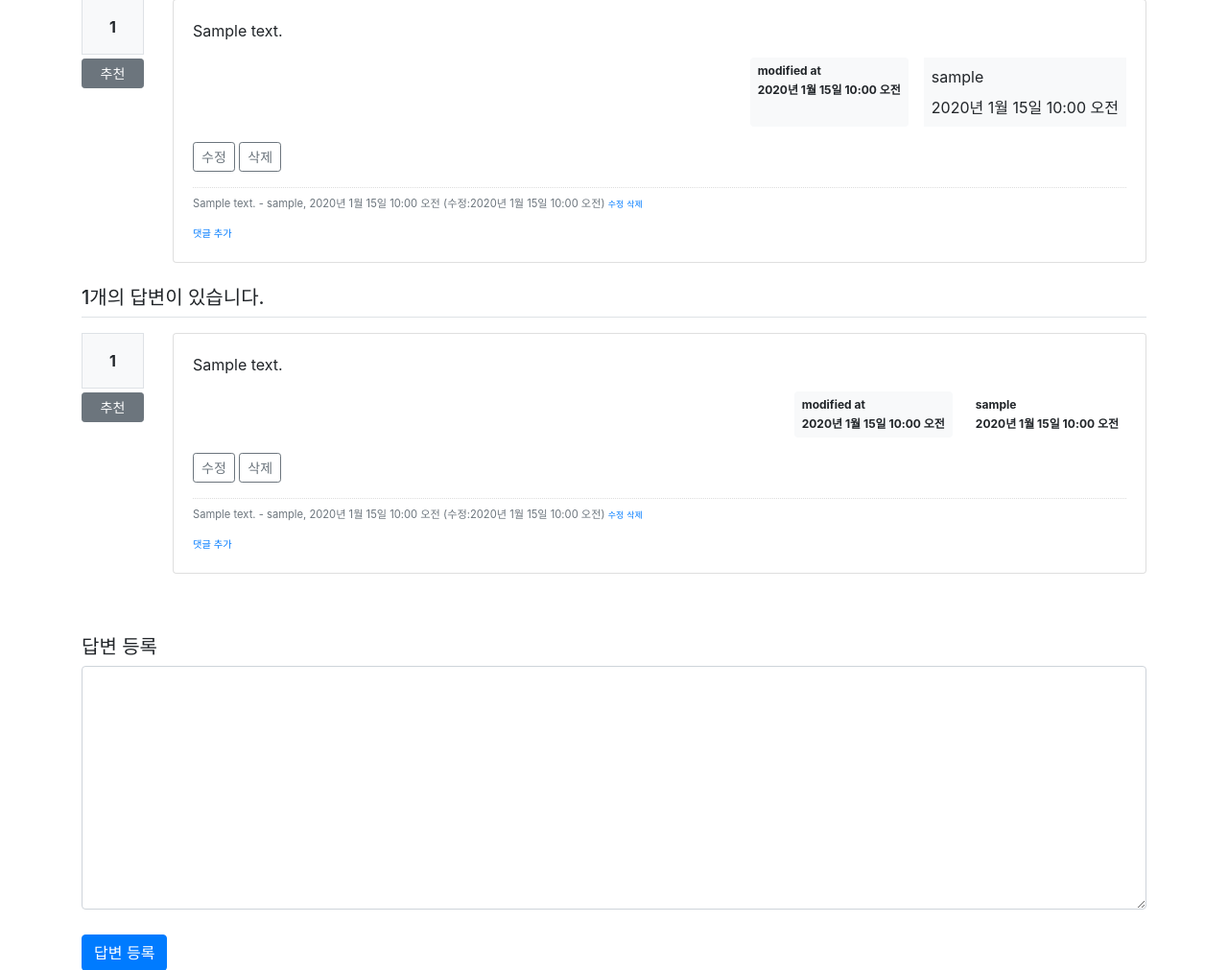
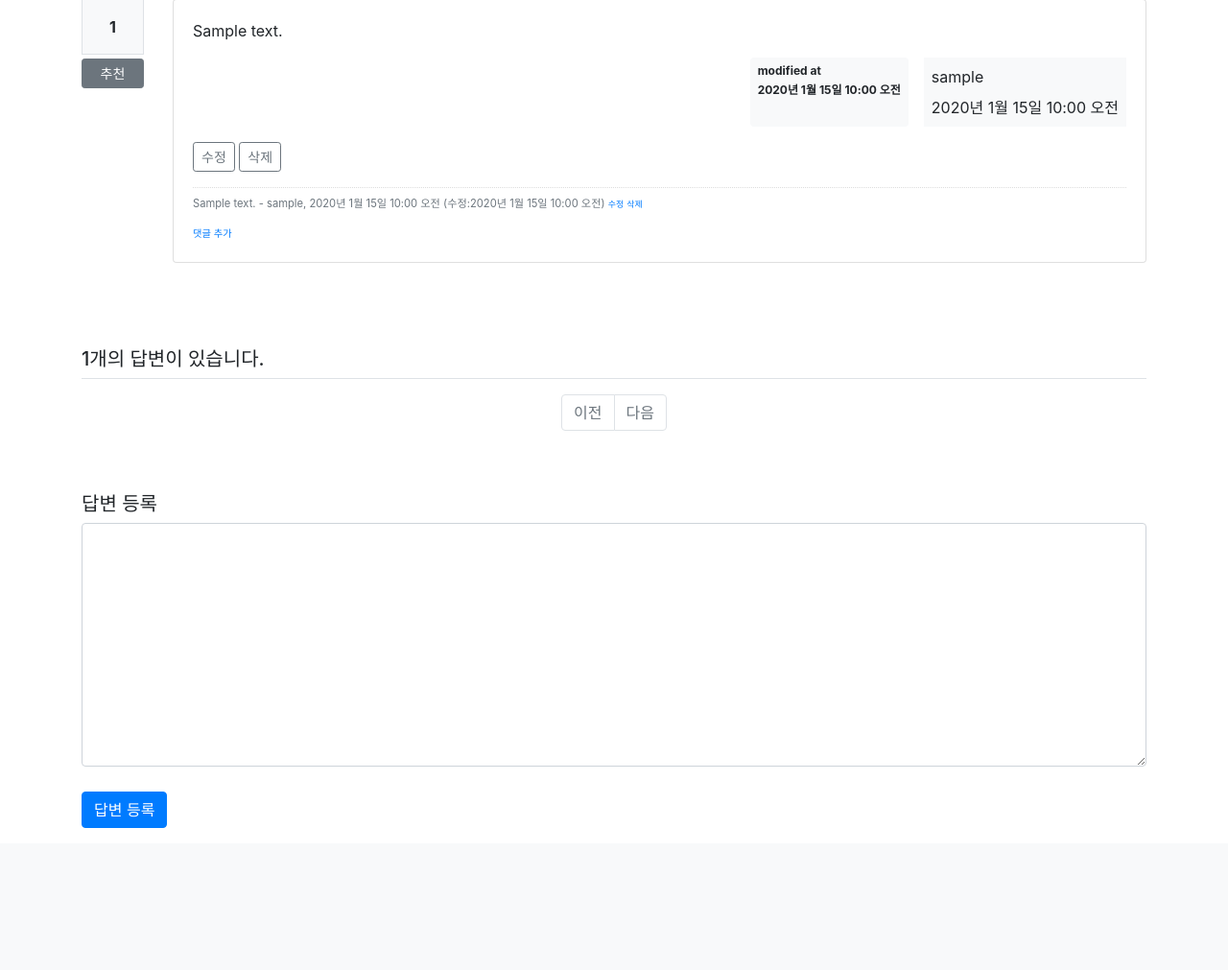
Before and after one commit to yiryeong/DjangoBoard, a Django app: page /pybo/answer/create/1/ in a window 1280 px wide. Shown: the part 144-1155 px from the top of the page at 96% size. After the commit the page ends 1007 px from the top, so only its background shows below. Run offline with Django 4.2, Linux system fonts and the light colour scheme; a user stored in the database is signed in; tables that the repository leaves empty hold one stand-in row (values such as "Sample post"); some libraries are stand-ins or nearby versions.

Commit message:
add answer paging feature in question detail page
Signed-off-by: yiryeong0720 <yiryeong0720@gmail.com>

```diff
--- a/templates/pybo/question_detail.html
+++ b/templates/pybo/question_detail.html
@@ -12,7 +12,8 @@
             {% endfor %}
         </div>
     {% endif %}
-    <!--  -->
+
+    <!-- 질문 -->
     <h2 class="border-bottom py-2">{{ question.subject }}</h2>
     <div class="row my-3">
         <div class="col-1">
@@ -74,8 +75,11 @@
         </div>
     </div>
 
+    <br><br>
+    <div>
+        <!-- 질문에 대한 답변 -->
         <h5 class="border-bottom my-3 py-2">{{ question.answer_set.count}}개의 답변이 있습니다.</h5>
-    {% for answer in question.answer_set.all %}
+        {% for answer in answers %}
             <a name="answer_{{ answer.id }}"></a>
             <div class="row my-3">
                 <div class="col-1">
@@ -138,6 +142,48 @@
             </div>
         {% endfor %}
 
+        <!-- 페이징 -->
+        <ul class="pagination justify-content-center">
+
+            <!-- 이전 페이지 -->
+            {% if answers.has_previous %}
+                <li class="page-item">
+                    <a class="page-link" data-page="{{ answers.previous_page_number }}" href="#">이전</a>
+                </li>
+            {% else %}
+                <li class="page-item disabled">
+                    <a class="page-link" tabindex="-1" aria-disabled="true" href="#">이전</a>
+                </li>
+            {% endif %}
+            <!-- 페이지 리스트 -->
+            {% for page_number in answers.paginator.page_range %}
+                {% if page_number >= answers.number|add:-3 and page_number <= answers.number|add:3 %}
+                    {% if page_number == answers.number %}
+                        <li class="page-item active" aria-current="page">
+                            <a class="page-link" data-page="{{ page_number }}" href="#">{{ page_number }}</a>
+                        </li>
+                    {% else %}
+                        <li class="page-item">
+                            <a class="page-link" data-page="{{ page_number }}" href="#">{{ page_number }}</a>
+                        </li>
+                    {% endif %}
+                {% endif %}
+            {% endfor %}
+            <!-- 다음 페이지 -->
+            {% if answers.has_next %}
+                <li class="page-item">
+                    <a class="page-link" data-page="{{ answers.next_page_number }}" href="#">다음</a>
+                </li>
+            {% else %}
+                <li class="page-item disabled">
+                    <a class="page-link" tabindex="-1" aria-disabled="true" href="#">다음</a>
+                </li>
+            {% endif %}
+        </ul>
+    </div>
+
+
+    <!-- 답변 등록 form -->
     <form action="{% url 'pybo:answer_create' question.id %}" method="post" class="my-3">
     <!-- 아래 내용은 form 엘리먼트를 통해 전송된 데이터가 실제로 웹 브라우저에서 작성된 데이터인지 판단하는 검사기 역할을 한다.-->
         {% csrf_token %}
@@ -161,10 +207,18 @@
         <input type="submit" value="답변 등록" class="btn btn-primary">
     </form>
 </div>
+<form id="detailSearchForm" method="get" action="{% url 'pybo:detail' question.id %}">
+    <input type="hidden" id="answer_page" name="page" value="{{ page }}">
+</form>
 {% endblock %}
+
 {% block script %}
 <script type="text/javascript">
     $(document).ready(function() {
+        $('.page-link').on('click', function() {
+            $('#answer_page').val($(this).data('page'));
+            $('#detailSearchForm').submit();
+        });
         $('.delete').on('click', function() {
             if(confirm('정말 상제하시겠습니까?')) {
                 location.href = $(this).data('uri');
```
Also changed, not shown: pybo/views/base_views.py (+9 -2 lines), templates/pybo/question_list.html (+7 -0 lines). Lines whose indentation alone changed are shown as unchanged.
